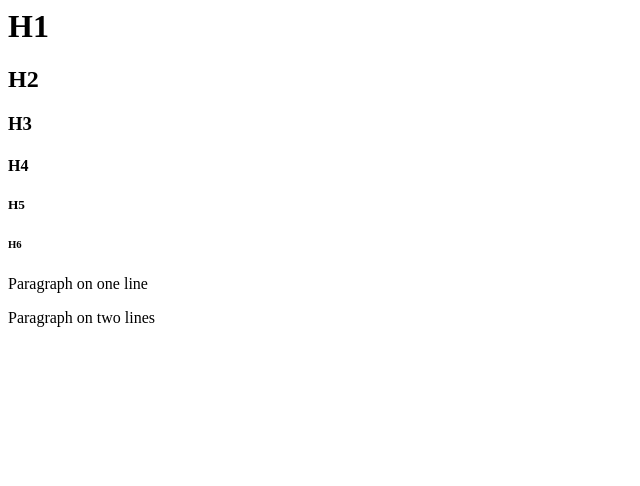
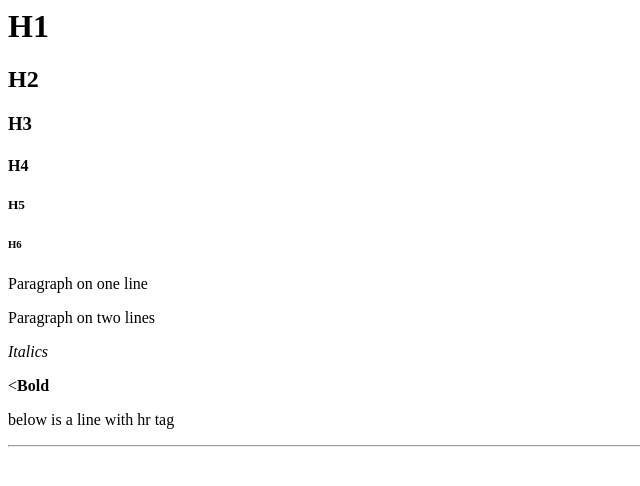
Before and after one commit to Sufferking/DGMA_4103_21-IntDes, a plain HTML site: page Index.html in a window 1280 px wide. Shown: the whole page, without its empty margins (0-640 px from the left). Drawn offline with Linux system fonts and the light colour scheme.

Commit message:
Update Index.html

```diff
--- a/Index.html
+++ b/Index.html
@@ -18,6 +18,21 @@
 <p>Paragraph on one line</p>
 <p>Paragraph on
   two lines</p>
+<p><em>Italics</em></p>
+<p><<strong>Bold</strong></p>
+<p></p>
+<p>below is a line with hr tag</p>
+<hr>
+
+
+
+
+
+
+
+
+
+
 </body>
 
 </html>
```
